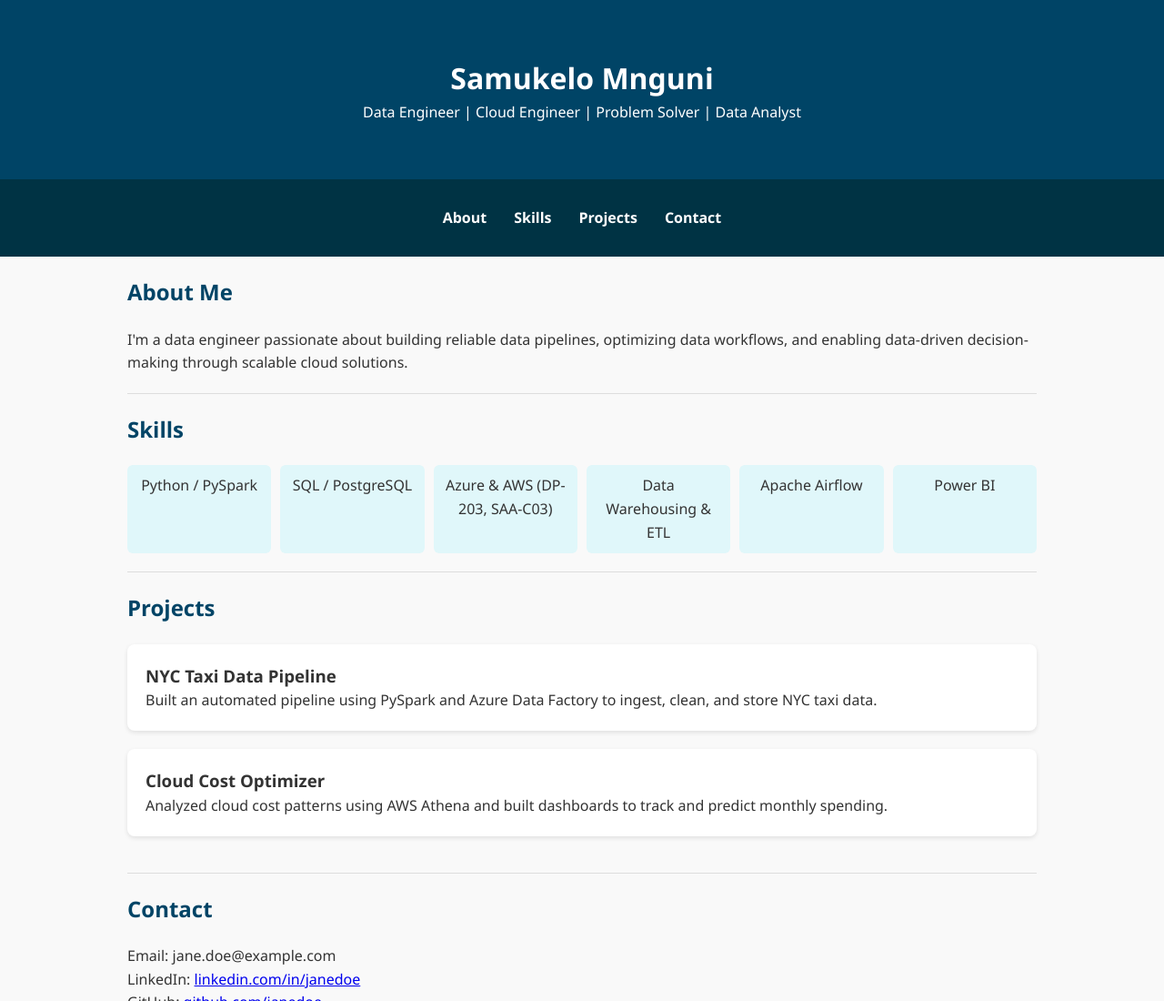
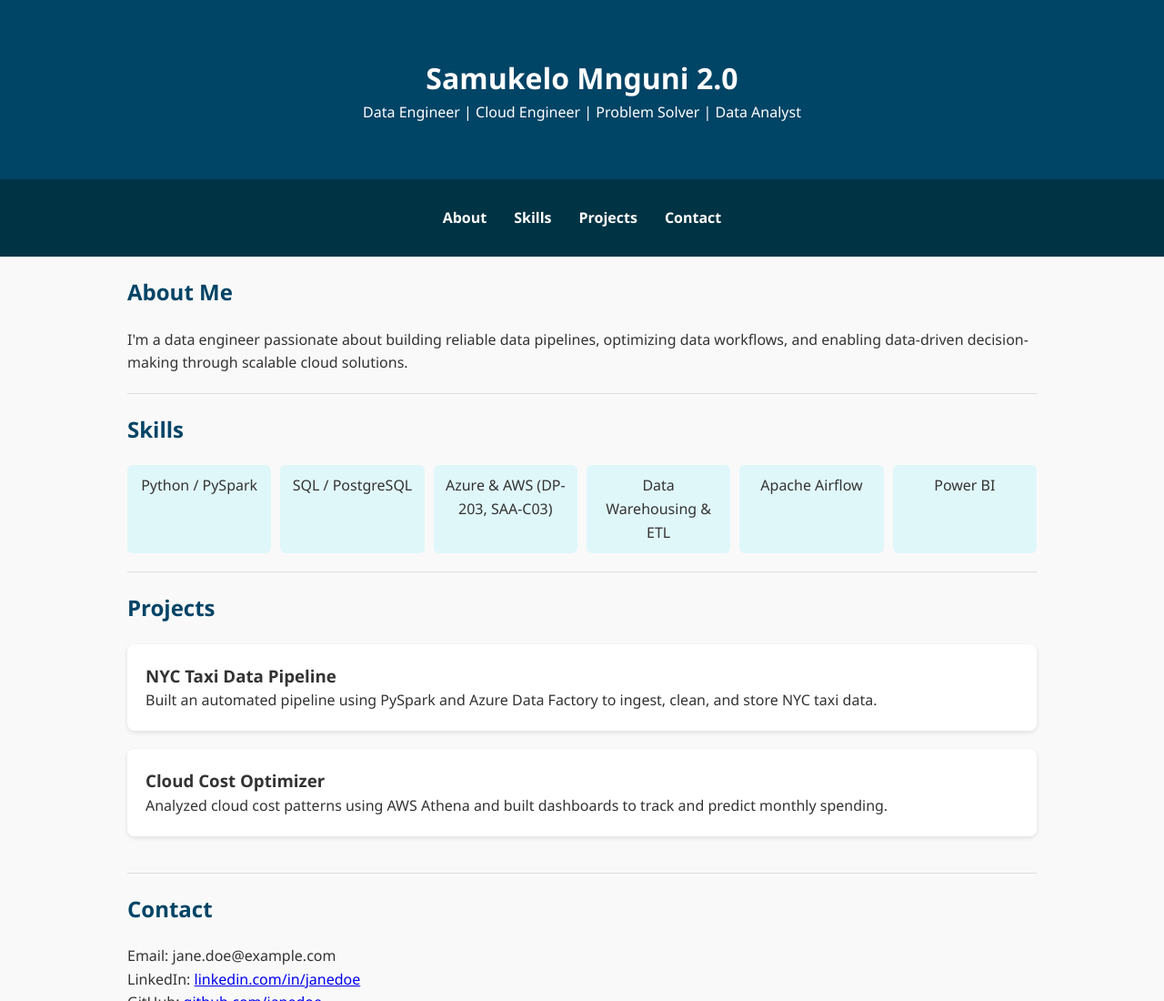
Before and after one commit to Sampi17/AWS-static-website-hosting, a plain HTML site: page website/index.html in a window 1280 px wide. Shown: the top 1100 px of the page at 91% size. Drawn offline with Linux system fonts and the light colour scheme.

Commit message:
test deployment 3

```diff
--- a/website/index.html
+++ b/website/index.html
@@ -11,7 +11,7 @@
 <body>
     <header>
         <div class="container">
-            <h1>Samukelo Mnguni</h1>
+            <h1>Samukelo Mnguni 2.0</h1>
             <p>Data Engineer | Cloud Engineer | Problem Solver | Data Analyst</p>
         </div>
     </header>
```
